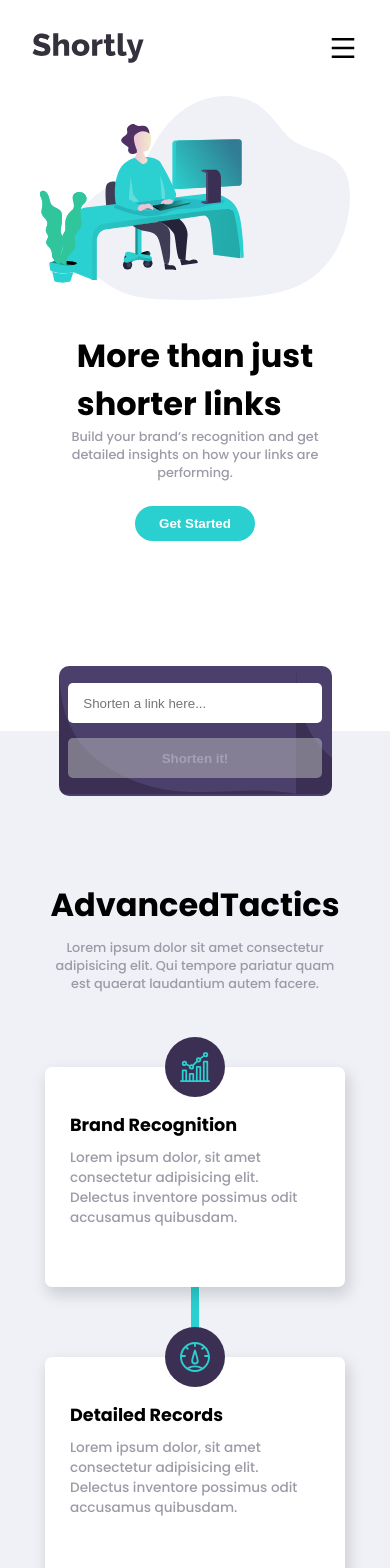
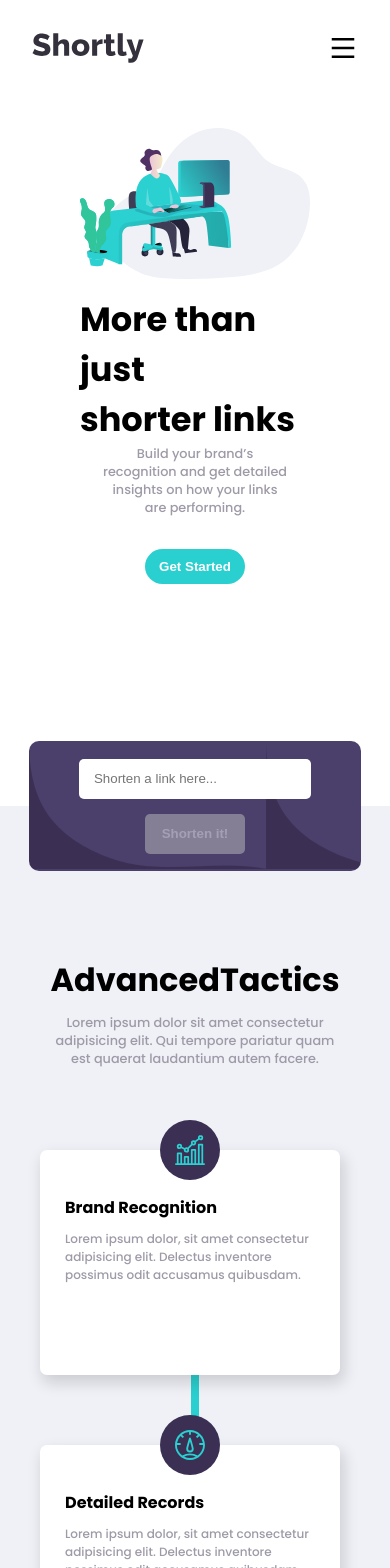
Before and after one commit to moodyomar/shortly, a React (Create React App) app: page / in a window 390 px wide. Shown: the top 1568 px of the page. Built offline with nearby package versions, Linux system fonts and the light colour scheme; the HTML template or start-up script is replaced by a standard one.

Commit message:
add responsivity in missing devices

```diff
--- a/src/components/AdvancedTactics/advancedTactics.css
+++ b/src/components/AdvancedTactics/advancedTactics.css
@@ -49,3 +49,9 @@ text-align: center;
       height: 600px;
     }
 }
+
+@media screen and (max-width:1233px){
+  .cards{
+    width: 85%;
+  }
+}
--- a/src/components/AdvancedTactics/card.css
+++ b/src/components/AdvancedTactics/card.css
@@ -13,10 +13,10 @@ transition: all .3s ease-out;
   transform: scale(1.02);
 }
 .Card:nth-child(3){
-  margin-top: 25px;
+  margin-top: 30px;
 }
 .Card:nth-child(4){
-  margin-top: 50px;
+  margin-top: 60px;
 }
 .Card h2{
   padding-top: 20px;
@@ -43,6 +43,11 @@ width: 50%;
 }
 
 @media screen and (max-width:700px){
+  .Card{
+    margin-bottom: 70px;
+    width: 300px !important;
+    height: 200px;
+  }
   .Card .icon{
     position: absolute;
     margin-left: 95px;
@@ -51,16 +56,25 @@ width: 50%;
   .Card:nth-child(4){
     margin-top: 0;
   }
-  .Card{
-    margin-bottom: 70px;
-    width: 300px;
-    height: 220px;
-  }
   .Card h2{
     font-size: 1.1rem;
   }
   .Card p{
   font-size: 0.85rem;
+  }
+}
+
+@media screen and (max-width:1233px){
+  .Card{
+    width: 250px;
+    height: 225px;
+    margin-right: 10px;
+  }
+  .Card h2{
+    font-size: 1rem;
+  }
+  .Card p{
+    font-size: 0.75rem;
   }
   .Card .icon{
     margin-top: -55px;
--- a/src/components/Header/header.css
+++ b/src/components/Header/header.css
@@ -36,7 +36,7 @@ width: 70%;
   padding: 0 2.5rem;
 }
 h1{
-  font-size: 2rem;
+  font-size: 2.1rem !important;
   }
   p{
   color: var(--Grayish-Violet);
@@ -67,3 +67,24 @@ order: 1;
     width: 100%;
   }
 }
+
+@media screen and (max-width:1233px){
+  .Header{
+    padding: 2rem 5rem;
+  }
+  h1{
+  font-size: 2.5rem;
+  margin-top: 1rem;
+  }
+  p{
+  color: var(--Grayish-Violet);
+  margin-bottom: 2rem;
+  }
+  .Header .btn{
+    width: 100px;
+  }
+
+  .right-col img{
+    width: 100%;
+  }
+}
--- a/src/components/Navbar/navbar.css
+++ b/src/components/Navbar/navbar.css
@@ -108,6 +108,11 @@ display: none;
       }
   }
 
+  @media screen and (max-width:1233px){
+    .logo{
+      margin-right: 1rem;
+      }
+  }
 
 /* animista */
   .fade-in-top {
--- a/src/components/Shortner/shortner.css
+++ b/src/components/Shortner/shortner.css
@@ -44,12 +44,19 @@ background-color: var(--Dark-Violet);
   display: flex;
   gap: 15px;
   background-image: url(../../images/bg-shorten-mobile.svg);
-
 }
 .container .btn,
 .container input{
   height: 40px;
-  width: 65vw;
   margin: 0;
 }
 }
+
+@media screen and (max-width:1233px){
+  .Shortner .container{
+    width: 85%;
+  }
+.container input{
+  width: 70%;
+}
+}
--- a/src/components/shortened/Shortened.js
+++ b/src/components/shortened/Shortened.js
@@ -18,6 +18,7 @@ return(
 <div className="shortned-container">
 <div className='Shortened'>
 <a href={originalLink} className="originalLink">{originalLink}</a>
+<hr style={{width:"100%"}} />
 <div className="resultLink-container">
 <a href={resultLink} target="_blank" rel="noreferrer" className="resultLink">{resultLink}</a>
 {
--- a/src/components/shortened/shortened.css
+++ b/src/components/shortened/shortened.css
@@ -23,7 +23,7 @@
   display: flex;
   justify-content: space-between;
   align-items: center;
-  width: 25%;
+  width: 33%;
 }
 .resultLink{
   color: var(--Cyan);
@@ -37,7 +37,9 @@ text-decoration: none;
   text-decoration: none;
   color: #000;
 }
-
+hr{
+  display: none;
+}
 @media screen and (max-width:700px){
   .Shortened{
     flex-direction: column;
@@ -52,4 +54,16 @@ text-decoration: none;
   .btn .copyBtn{
     width: 100%;
   }
+  hr{
+    display: block !important;
+  }
 }
+
+@media screen and (max-width:1233px){
+  .resultLink-container{
+    width: 50%;
+  }
+  .Shortened{
+    width: 85%;
+  }
+}
```
